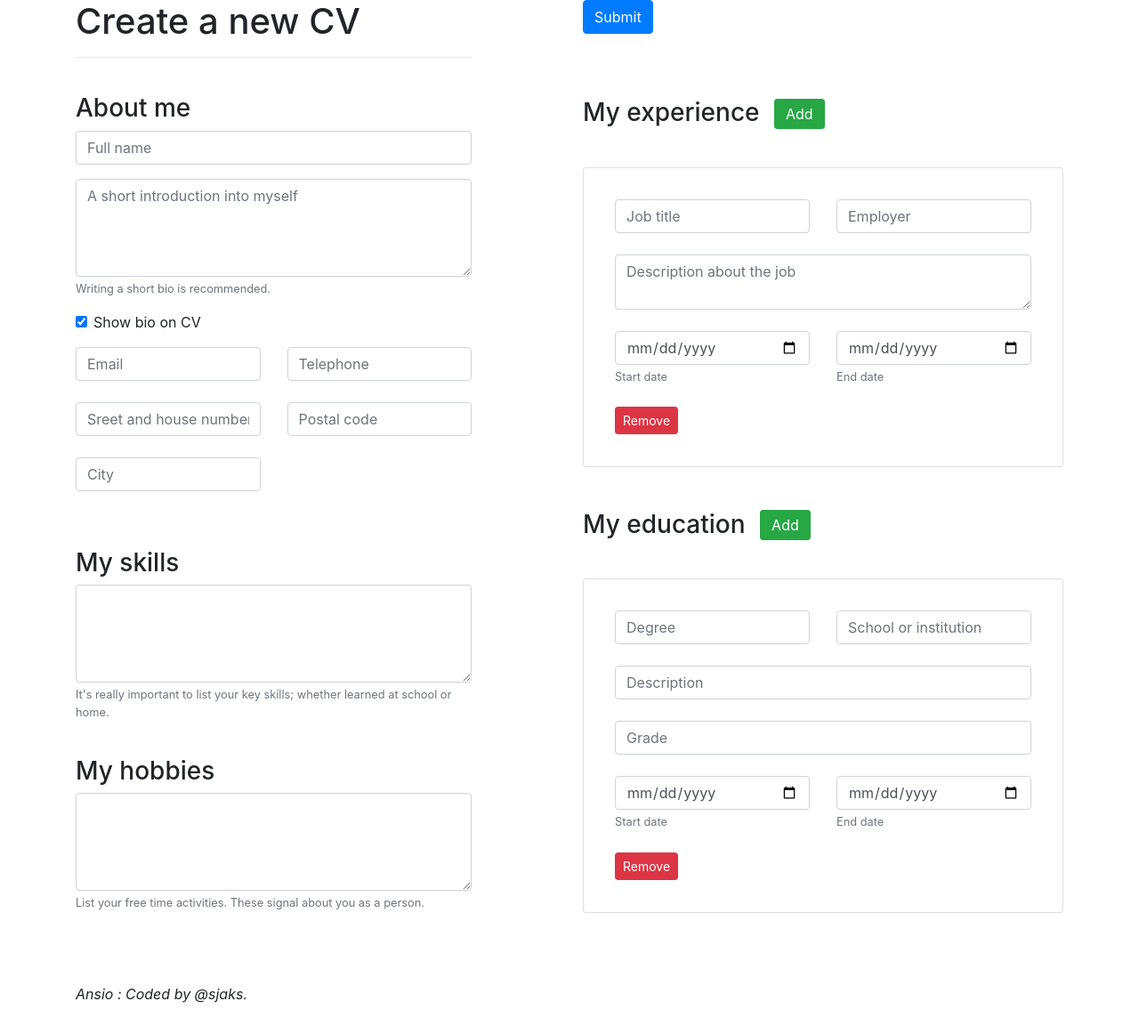
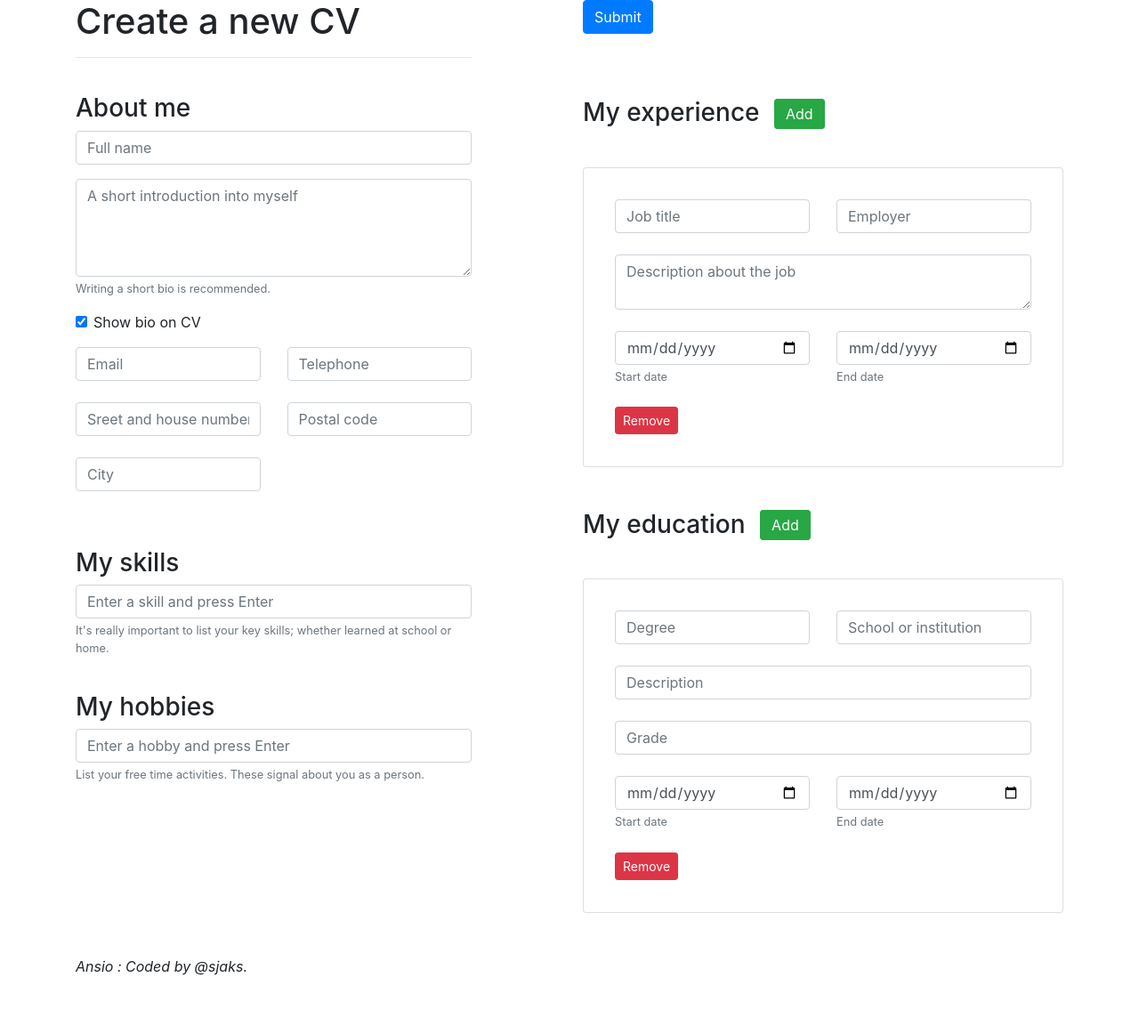
Before and after one commit to sjaks/ansio, a Flask app: page / in a window 1280 px wide. Shown: the part 24-1177 px from the top of the page at 89% size. After the commit the page ends 1146 px from the top, so only its background shows below. Run offline with Flask 2, Linux system fonts and the light colour scheme; some libraries are stand-ins or nearby versions.

Commit message:
Implement skill and hobby systems

```diff
--- a/static/main.js
+++ b/static/main.js
@@ -250,5 +250,28 @@ function updateBioStatus() {
     }
 }
 
+
+function listItem(target, element) {
+    if (event.key == "Enter") {
+        var item = element.value;
+        element.value = "";
+        var targetArea = document.getElementById(target);
+
+        var newSnip = document.createElement("span");
+        newSnip.className = "badge badge-primary";
+        newSnip.innerHTML = item;
+        newSnip.id = item;
+        newSnip.style.margin = 5;
+        newSnip.setAttribute("onclick", "removeItem('" + newSnip.id + "')");
+        targetArea.appendChild(newSnip);
+    }
+}
+
+
+function removeItem(name) {
+    document.getElementById(name).remove();
+}
+
+
 addExperience();
 addEducation();
--- a/templates/index.html
+++ b/templates/index.html
@@ -61,14 +68,16 @@
                         <br>
                         <h3>My skills</h3>
                         <div class="form-group">
-                            <textarea class="form-control" id="skillList" rows="4" aria-describedby="skillHelp"></textarea>
+                            <input onkeydown="listItem('skillarea', this)" class="form-control" id="skillInput" placeholder="Enter a skill and press Enter">
                             <small id="skillHelp" class="form-text text-muted">It's really important to list your key skills; whether learned at school or home.</small>
+                            <div id="skillarea"></div>
                         </div>
                         <br>
                         <h3>My hobbies</h3>
                         <div class="form-group">
-                            <textarea class="form-control" id="hobbyList" rows="4" aria-describedby="hobbyHelp"></textarea>
+                            <input onkeydown="listItem('hobbyarea', this)" class="form-control" id="hobbyInput" placeholder="Enter a hobby and press Enter">
                             <small id="hobbyHelp" class="form-text text-muted">List your free time activities. These signal about you as a person.</small>
+                            <div id="hobbyarea"></div>
                         </div>
                         <br>
                     </form>
```
Also changed, not shown: other parts of templates/index.html (+7 -0 lines), README.md (added).
